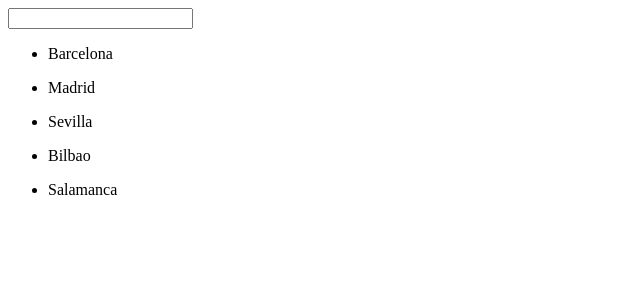
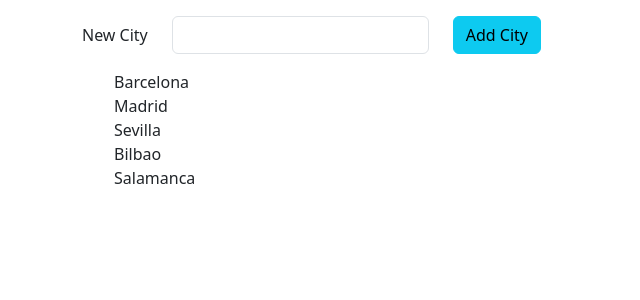
Before and after one commit to Sahurtaro/entrenamiento-angular, an Angular app: page / in a window 1280 px wide. Shown: the top 300 px of the page, without its empty margins (0-640 px from the left). Built offline with nearby package versions, Linux system fonts and the light colour scheme.

Commit message:
Día 11 - Decorador Output

```diff
--- a/src/app/app.component.html
+++ b/src/app/app.component.html
@@ -1,24 +1,29 @@
-<!-- <P>{{title}}</P>
-<img src="{{url}}"> -->
-
-<p *ngIf="name">El nombre es: {{ name }}</p>
-<input type="text" [(ngModel)]="name" />
-
-<ul *ngFor="let city of cities">
+<div class="container">
+  <div class="row">
+    <div class="col-md-12 my-3">
+      <app-form-new-item
+        (newItemEvent)="addNewCity($event)"
+        [label]="'City'"
+        [className]="'btn-info'"
+      ></app-form-new-item>
+    </div>
+    <div class="col-md-8">
+      <ul>
         <li
+          *ngFor="let city of cities"
           (click)="onCityClicked(city)"
-    [ngClass]="{ selected: city === selection }"
+          [ngClass]="{ 'alert alert-info': city === selection }"
         >
           {{ city }}
         </li>
       </ul>
+    </div>
+    <div class="col-md-4">
       <div *ngIf="selection">
         <p>Your city is {{ selection }}</p>
-  <!-- <button (click)="onClear()">Clear</button> -->
-  <app-button
-    (click)="onClear()"
-    [color]="'blue'"
-    [label]="'Clear'"
-    [selection]="'selection'"
-  />
+
+        <app-button (click)="onClear()" [color]="'blue'" [label]="'Clear'" />
       </div>
+    </div>
+  </div>
+</div>
--- a/src/app/app.component.scss
+++ b/src/app/app.component.scss
@@ -1,13 +1,3 @@
-.selected{
-    background-color: red;
-    color: white;
-    padding: 10px;
+ul {
+  list-style-type: none;
 }
-.unSelected{
-    background-color: white;
-    padding: 10px;
-}
-
-.blue{
-    color: blue;
-}
--- a/src/app/app.component.ts
+++ b/src/app/app.component.ts
@@ -13,6 +13,9 @@
     'https://assets.nintendo.com/image/upload/ar_16:9,c_lpad,w_656/b_white/f_auto/q_auto/ncom/software/switch/70010000003208/4643fb058642335c523910f3a7910575f56372f612f7c0c9a497aaae978d3e51';
   title = 'Día 4 del reto';
 
+  addNewCity(city: string): void {
+    this.cities.push(city);
+  }
   onCityClicked(city: string): void {
     console.log('City ->', city);
     this.selection = city;
--- a/src/app/app.module.ts
+++ b/src/app/app.module.ts
@@ -4,11 +4,13 @@
 import { ButtonComponent } from './button/button.component';
 import { FormsModule } from '@angular/forms';
 import { CommonModule } from '@angular/common';
+import { FormNewItemComponent } from './form-new-item/form-new-item.component';
 
 @NgModule({
   declarations: [
     AppComponent,
-    ButtonComponent
+    ButtonComponent,
+    FormNewItemComponent
   ],
   imports: [
     BrowserModule,
--- /dev/null
+++ b/src/app/form-new-item/form-new-item.component.html
@@ -0,0 +1,20 @@
+<form action="">
+  <div class="row align-items-center">
+    <div class="col-auto">
+      <label for="newItem" class="col-form-label">New {{ label }}</label>
+    </div>
+    <div class="col-auto">
+      <input type="text" id="newItem" class="form-control" #newItem />
+    </div>
+    <div class="col-auto">
+      <button
+        (click)="onAddNewItem(newItem.value)"
+        type="button"
+        class="btn"
+        [ngClass]="[className]"
+      >
+        Add {{ label }}
+      </button>
+    </div>
+  </div>
+</form>
--- /dev/null
+++ b/src/app/form-new-item/form-new-item.component.ts
@@ -0,0 +1,16 @@
+import { Component, Input, Output, EventEmitter } from '@angular/core';
+
+@Component({
+  selector: 'app-form-new-item',
+  templateUrl: './form-new-item.component.html',
+  styleUrls: ['./form-new-item.component.scss'],
+})
+export class FormNewItemComponent {
+  @Input() className = 'btn-primary';
+  @Input() label!: string;
+  @Output() newItemEvent = new EventEmitter<string>();
+  onAddNewItem(item: string): void {
+    console.log('Item =>', item);
+    this.newItemEvent.emit(item);
+  }
+}
--- a/src/index.html
+++ b/src/index.html
@@ -1,13 +1,24 @@
-<!doctype html>
+<!DOCTYPE html>
 <html lang="en">
   <head>
-  <meta charset="utf-8">
+    <meta charset="utf-8" />
     <title>Reto03</title>
-  <base href="/">
-  <meta name="viewport" content="width=device-width, initial-scale=1">
-  <link rel="icon" type="image/x-icon" href="favicon.ico">
+    <base href="/" />
+    <meta name="viewport" content="width=device-width, initial-scale=1" />
+    <link rel="icon" type="image/x-icon" href="favicon.ico" />
+    <link
+      href="https://cdn.jsdelivr.net/npm/bootstrap@5.3.0/dist/css/bootstrap.min.css"
+      rel="stylesheet"
+      integrity="sha384-9ndCyUaIbzAi2FUVXJi0CjmCapSmO7SnpJef0486qhLnuZ2cdeRhO02iuK6FUUVM"
+      crossorigin="anonymous"
+    />
   </head>
   <body>
     <app-root></app-root>
+    <script
+      src="https://cdn.jsdelivr.net/npm/bootstrap@5.3.0/dist/js/bootstrap.bundle.min.js"
+      integrity="sha384-geWF76RCwLtnZ8qwWowPQNguL3RmwHVBC9FhGdlKrxdiJJigb/j/68SIy3Te4Bkz"
+      crossorigin="anonymous"
+    ></script>
   </body>
 </html>
```
Also changed, not shown: src/app/form-new-item/form-new-item.component.scss (added), 1 other file (tests, documents, lock files or other folders). Lines whose indentation alone changed are shown as unchanged.
